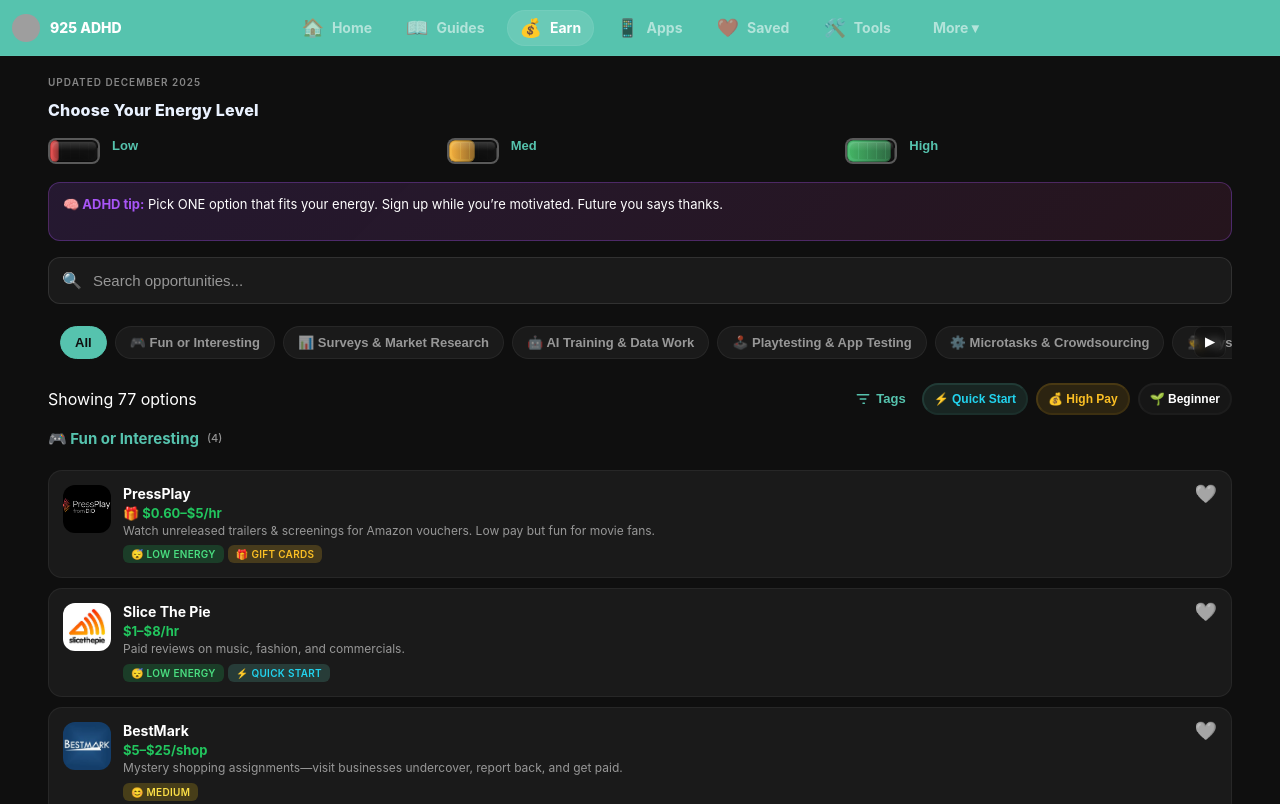
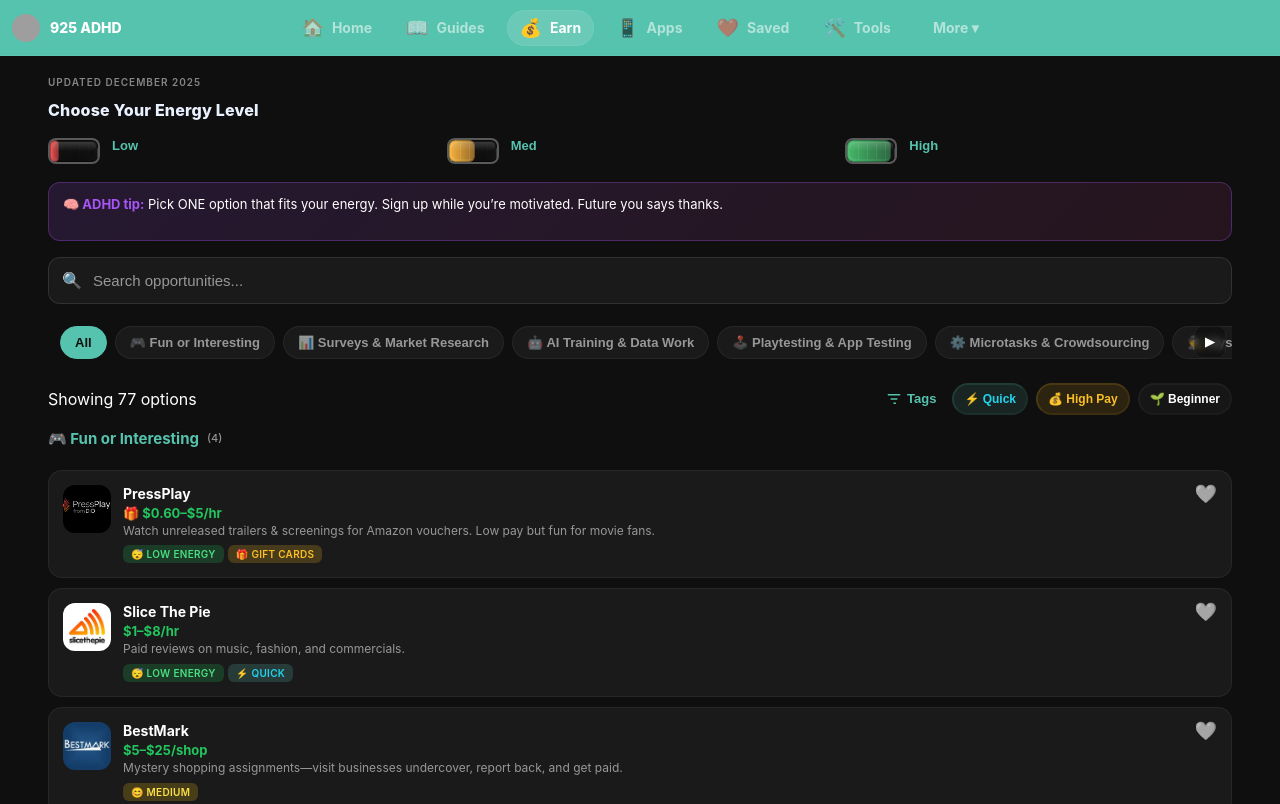
Before and after one commit to 925adhd/app-925adhd, a plain HTML site: page earn.html in a window 1280 px wide. Shown: the top 804 px of the page. Drawn offline with Linux system fonts and the light colour scheme; grey boxes are pictures that could not be loaded.

Commit message:
Add files via upload

```diff
--- a/earn.html
+++ b/earn.html
@@ -747,7 +747,7 @@
     <!-- Quick Filters (moved to dropdown) -->
     <div class="filter-row" aria-hidden="true">
       <button class="filter-chip active" data-filter="all">All</button>
-      <button class="filter-chip" data-filter="quick">⚡ Quick Start</button>
+      <button class="filter-chip" data-filter="quick">⚡ Quick</button>
       <button class="filter-chip" data-filter="highpay">💰 High Pay</button>
       <button class="filter-chip" data-filter="beginner">🌱 Beginner</button>
     </div>
@@ -788,7 +788,7 @@
           <button class="pill-x hidden" id="clearBtn" type="button" aria-label="Clear filter">×</button>
 
           <div class="filter-menu" id="filterMenu" role="menu" aria-label="Tag filters">
-            <button class="tag-chip quick" type="button" data-value="quick">⚡ Quick Start</button>
+            <button class="tag-chip quick" type="button" data-value="quick">⚡ Quick</button>
             <button class="tag-chip highpay" type="button" data-value="highpay">💰 High Pay</button>
             <button class="tag-chip beginner" type="button" data-value="beginner">🌱 Beginner</button>
           </div>
@@ -1101,7 +1101,7 @@
           if (gig.energy === 'med') tags.push('<span class="tag energy-med">😊 Medium</span>');
           if (gig.energy === 'high') tags.push('<span class="tag energy-high">⚡ High energy</span>');
           if (gig.browser) tags.push('<span class="tag browser">💻 Browser</span>');
-          if (gig.tags.includes('quick')) tags.push('<span class="tag quick">⚡ Quick start</span>');
+          if (gig.tags.includes('quick')) tags.push('<span class="tag quick">⚡ Quick</span>');
           if (gig.tags.includes('gift')) tags.push('<span class="tag gift">🎁 Gift cards</span>');
           if (gig.fave) tags.push('<span class="tag fave">🥰 Favorite</span>');
 
```
